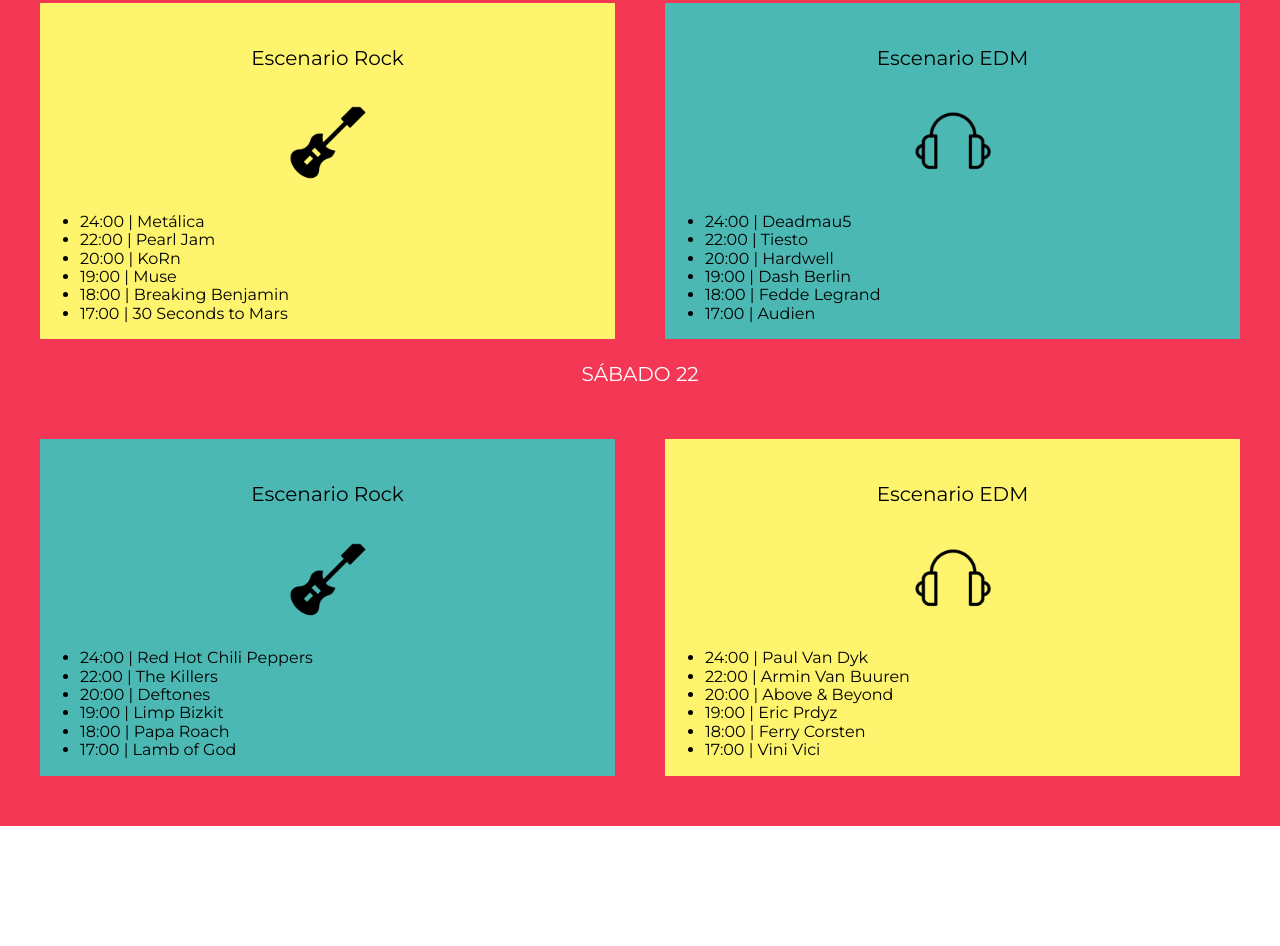
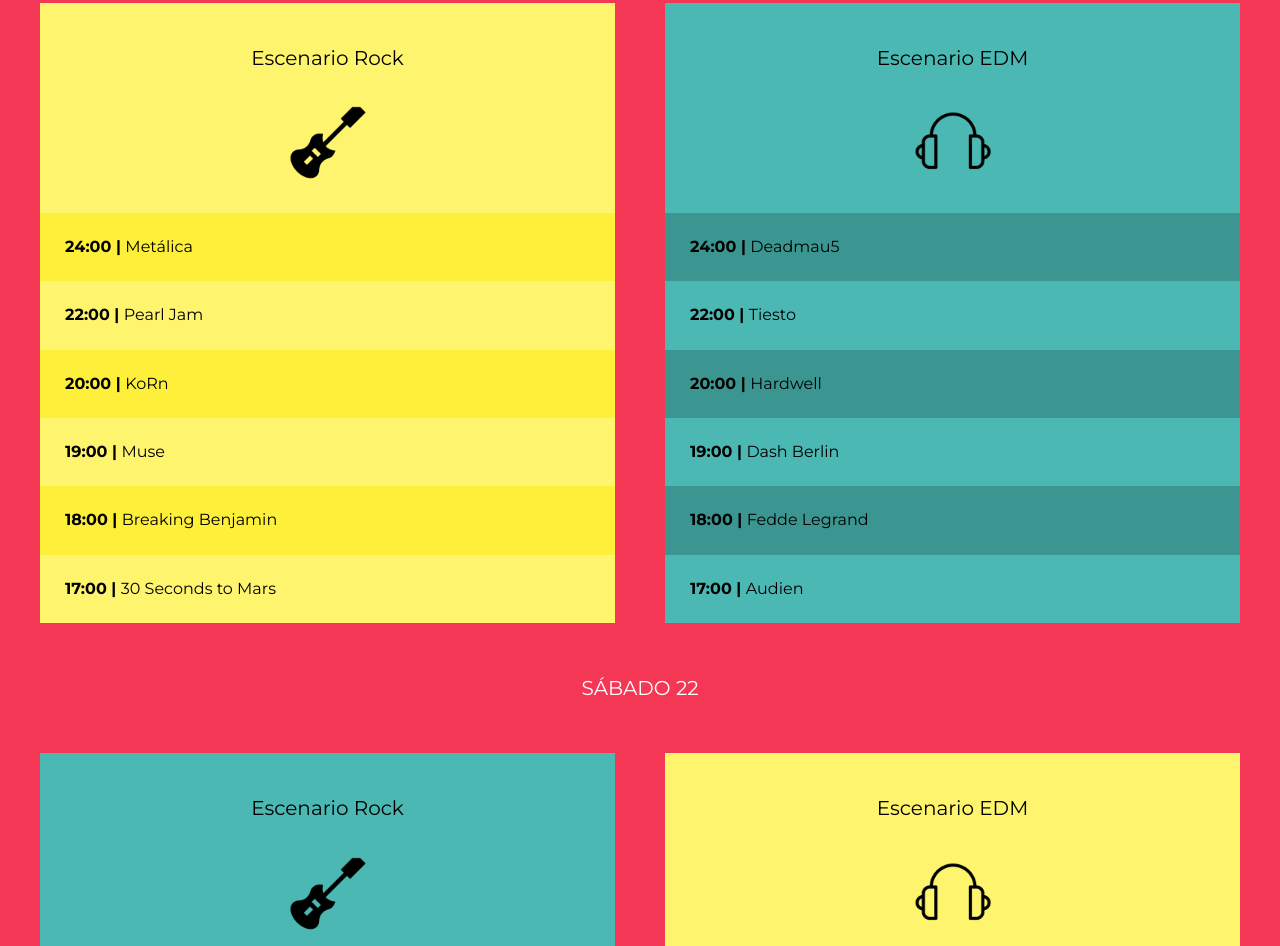
Before and after one commit to Ultron021122/Rock-Festival, a website: page index.html in a window 1280 px wide. Shown: the part 1421-2367 px from the top of the page. Before the commit the page ends 2247 px from the top, so only its background shows below. Drawn offline with Linux system fonts and the light colour scheme.

Commit message:
version 2.6.1

```diff
--- a/src/scss/base/_mixins.scss
+++ b/src/scss/base/_mixins.scss
@@ -27,6 +27,12 @@
     gap: $space;
 }
 
+@mixin resetear-lista {
+    margin: 0;
+    padding: 0;
+    list-style: none;
+}
+
 
 // @mixin heading($color: blue) {
 //     text-transform: uppercase;
--- a/src/scss/layout/_lineup.scss
+++ b/src/scss/layout/_lineup.scss
@@ -11,7 +11,7 @@
     }
     .dia {
         text-transform: uppercase;
-        margin-bottom: 5rem;
+        margin: 5rem 0;
     }
 }
 
@@ -47,10 +47,27 @@
     background-image: url(../img/icono_rock.png);
 }
 
+.calendario {
+    @include m.resetear-lista;
+    li {
+        padding: 2.5rem;
+        font-weight: 700;
+        span {
+            font-weight: 400;
+        }
+    }
+}
+
 .bg-amarillo {
     background-color: v.$yellow;
+    li:nth-child(odd) {
+        background-color: darken(v.$yellow, 10%);
+    }
 }
 
 .bg-verde {
     background-color: v.$aqua;
+    li:nth-child(odd) {
+        background-color: darken(v.$aqua, 10%);
+    }
 }
```
Also changed, not shown: build/css/app.css.
